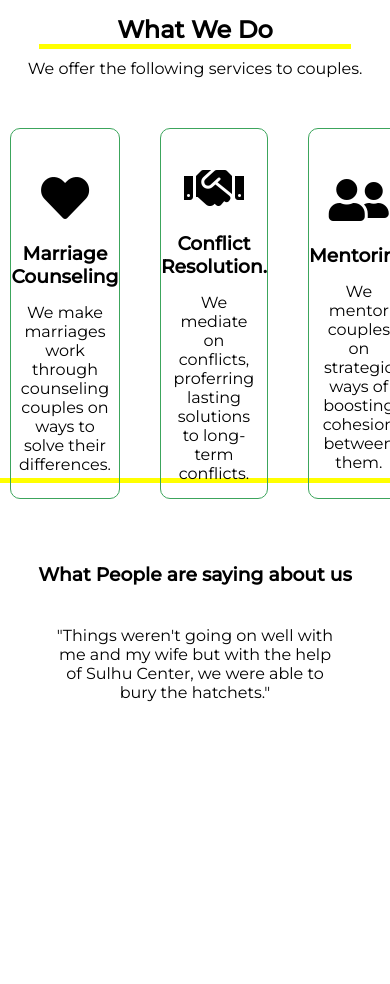
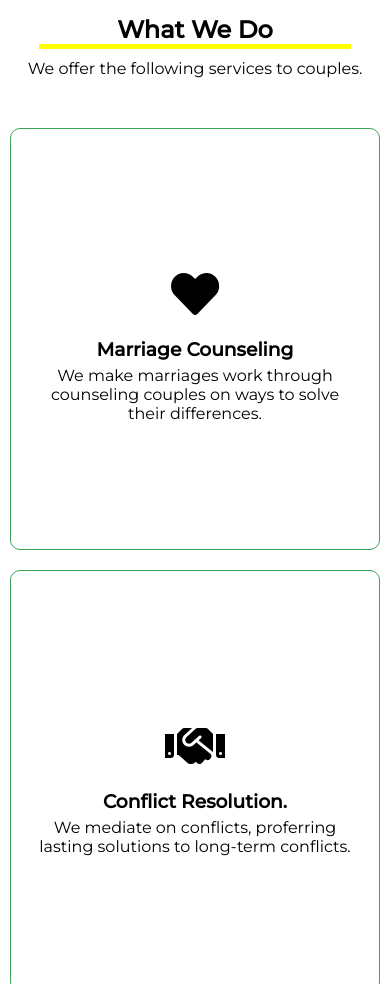
Before and after one commit to elfreeze/Sulhu-Centre, a plain HTML site: page index.html in a window 390 px wide. Shown: the part 740-1724 px from the top of the page. Before the commit the page ends 1452 px from the top, so only its background shows below. Drawn offline with Linux system fonts and the light colour scheme; a web font is replaced by a local one.

Commit message:
1 file modified

```diff
--- a/styles.css
+++ b/styles.css
@@ -145,8 +145,7 @@ nav {
 .grid-container {
   display: grid;
   width: 100%;
-  height: 300px;
-  grid-template-columns: 1fr 1fr 1fr;
+  grid-template-columns: repeat(auto-fit, minmax(250px, 1fr));
   grid-gap: 20px;
   margin: 50px 10%;
 }
@@ -169,6 +168,35 @@ nav {
 .fas {
   margin: 20px auto;
 }
+@media screen and (max-width: 480px) {
+  .services {
+    margin-top: 20px;
+    margin-bottom: 50px;
+    width: 100%;
+    text-align: center;
+    border-bottom: 5px solid yellow;
+  }
+  .services h2 {
+    margin: 10px auto;
+    border-bottom: 5px solid yellow;
+    width: 80%;
+  }
+  .grid-container {
+    grid-gap: 20px;
+    margin: 50px 10%;
+  }
+  .grid-column {
+    padding: 20px;
+    height: 50vh;
+  }
+  .grid-column p {
+    margin: 5px 8px;
+  }
+
+}
+
+
+
 
 /*---- testimonials section ----*/
 .testimonials {
```
